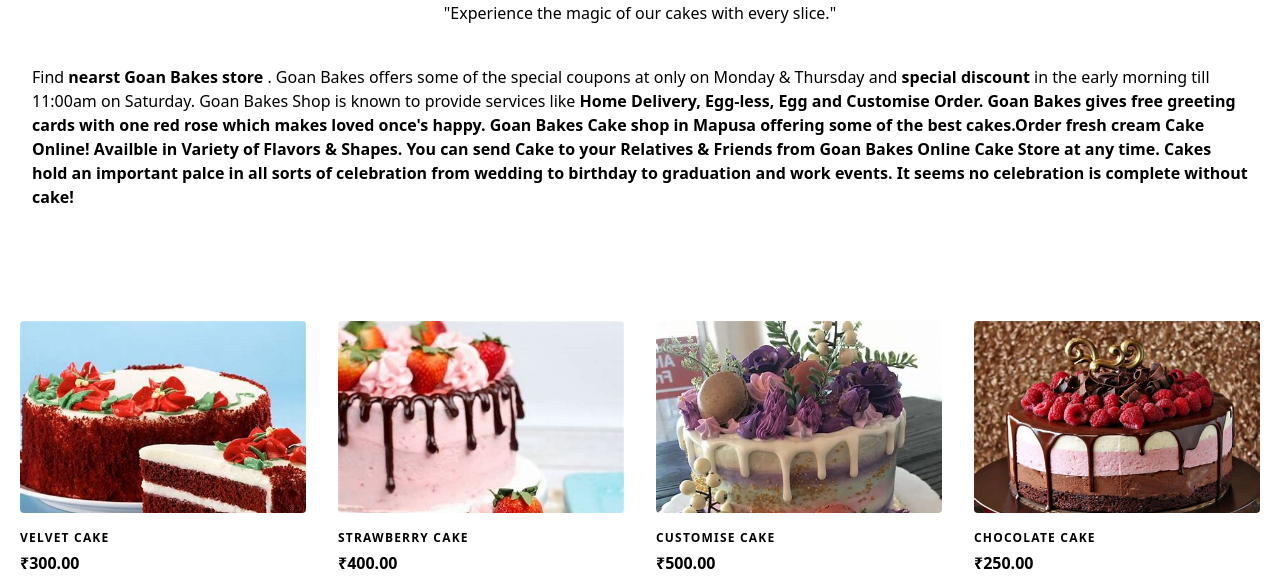
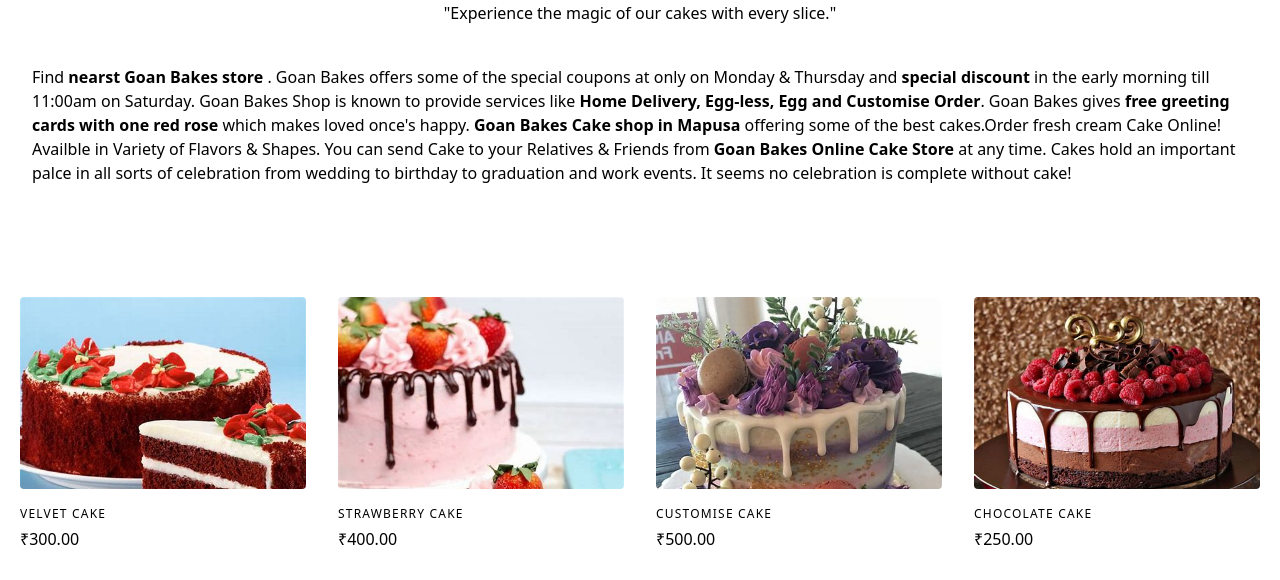
Before and after one commit to bugdekrupali05/minimouse, a plain HTML site: page index.html in a window 1280 px wide. Shown: the part 203-783 px from the top of the page. Drawn offline with nearby package versions, Linux system fonts and the light colour scheme.

Commit message:
Update index.html

```diff
--- a/index.html
+++ b/index.html
@@ -23,7 +23,7 @@
     "Experience the magic of our cakes with every slice."
  </center>
 <br>
- <div class="container px-8 py-4 mx-auto"> Find <b> nearst Goan Bakes store </b>. Goan Bakes offers some of the special coupons at only on Monday & Thursday  and <b> special discount</b> in the early morning till 11:00am on Saturday. Goan Bakes Shop is known to provide services like <b> Home Delivery, Egg-less, Egg and Customise Order. Goan Bakes gives <b> free greeting cards with one red rose </b>  which makes loved once's happy.
+ <div class="container px-8 py-4 mx-auto"> Find <b> nearst Goan Bakes store </b>. Goan Bakes offers some of the special coupons at only on Monday & Thursday  and <b> special discount</b> in the early morning till 11:00am on Saturday. Goan Bakes Shop is known to provide services like <b> Home Delivery, Egg-less, Egg and Customise Order</b>. Goan Bakes gives <b> free greeting cards with one red rose </b>  which makes loved once's happy.
    <b> Goan Bakes Cake shop in  Mapusa</b> offering some of the best cakes.Order fresh cream  Cake Online! Availble in Variety of Flavors & Shapes. You can send Cake to your Relatives & Friends from<b> Goan Bakes Online Cake Store </b> at any time. Cakes hold an important palce in all sorts of celebration from wedding to birthday to graduation and work events. It seems no celebration is complete without cake!
  </div>
 
```
